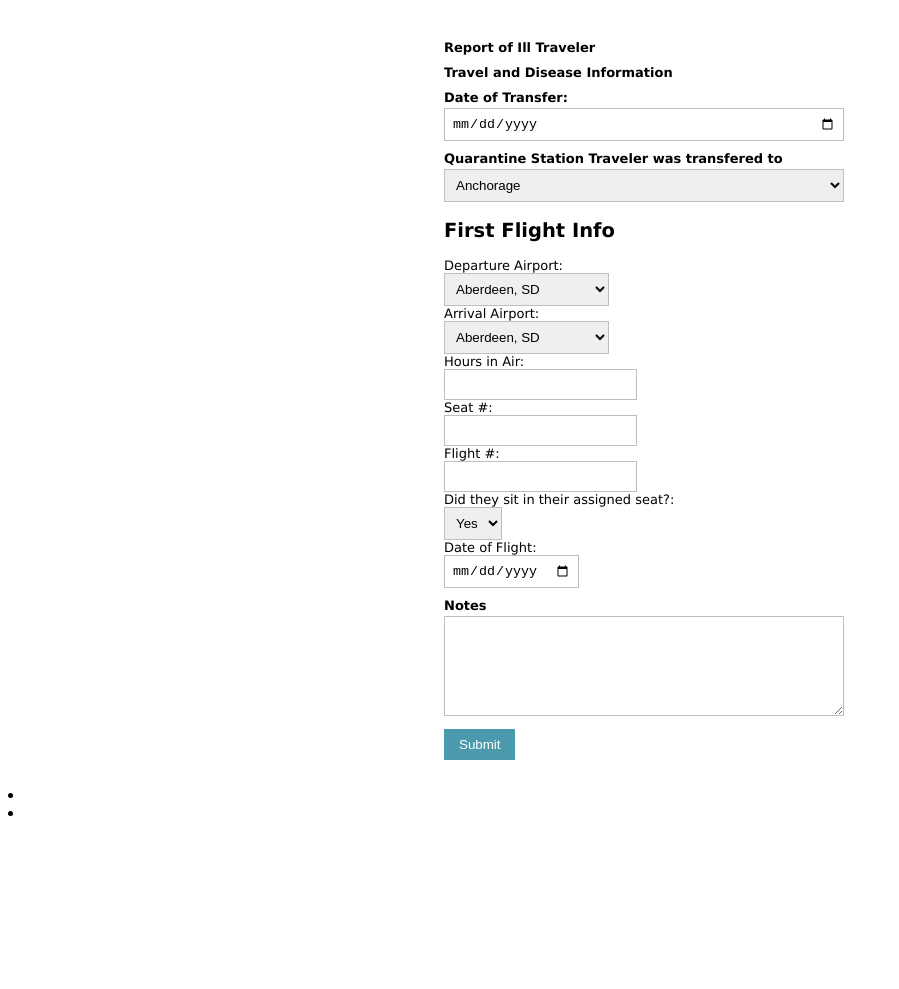
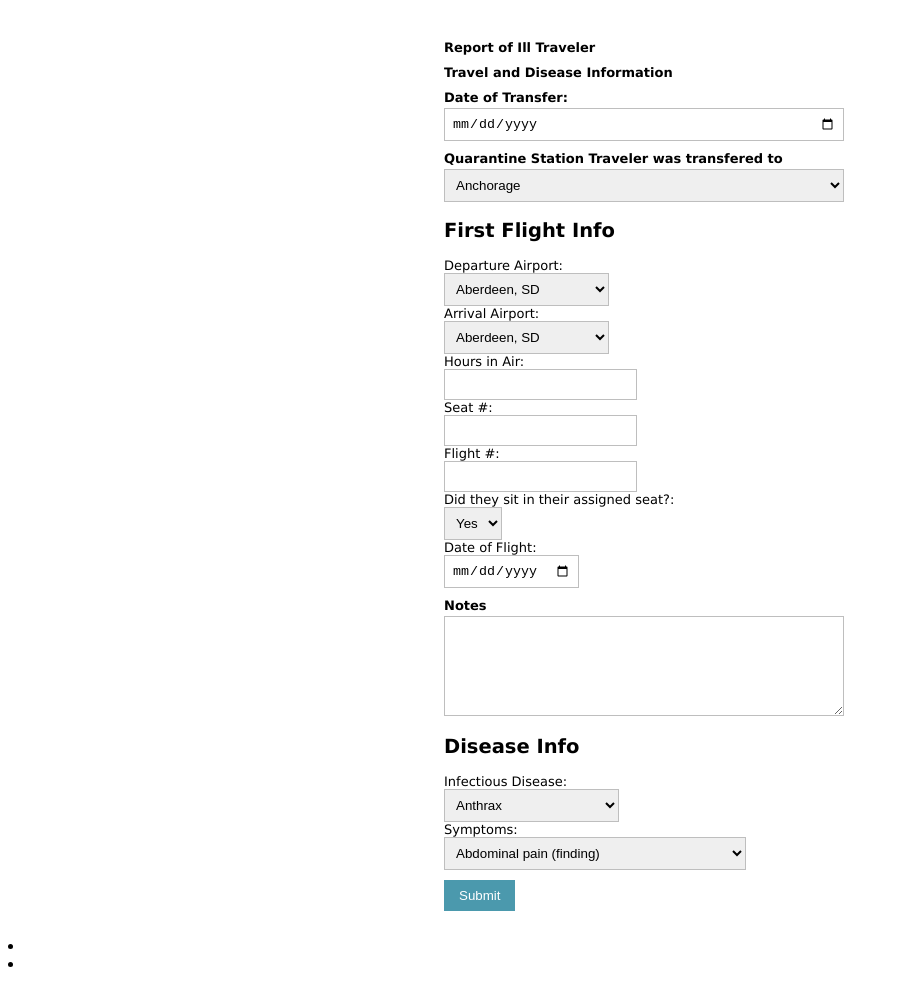
Before and after one commit to IllTraveler/stateSurveillanceSystem, a plain HTML site: page styleform.html in a window 1280 px wide. Shown: the whole page, without its empty margins (0-899 px from the left). Before the commit the page ends 838 px from the top, so only its background shows below. Drawn offline with Linux system fonts and the light colour scheme.

Commit message:
add disease and symptoms

```diff
--- a/styleform.html
+++ b/styleform.html
@@ -89,15 +89,23 @@
         </style>
    <script>
     function outputTravelerJson() {
-     var departure = document.getElementById('departure').value;
-     var departureText = document.getElementById('departure').textContent;
-         var arrival = document.getElementById('arrival').value;
-         var arrivalText = document.getElementById('arrival').textContent;
+        var e = document.getElementById("departure");
+        var departure = e.options[e.selectedIndex].value;
+        var departureText = e.options[e.selectedIndex].text;
+        var f = document.getElementById("arrival");
+        var arrival = f.options[f.selectedIndex].value;
+        var arrivalText = f.options[f.selectedIndex].text;
          var flightHours = document.getElementById('flightHours').value;
          var seatNumber = document.getElementById('seatNumber').value;
          var flightDate = document.getElementById('flightDate').value;
          var sitInSeat = document.getElementById('sitInSeat').value;
          var flightNumber = document.getElementById('flightNumber').value;
+         var g = document.getElementById("diseaseName");
+         var diseaseName = g.options[e.selectedIndex].value;
+         var diseaseText = g.options[e.selectedIndex].text;
+         var h = document.getElementById("sym1");
+         var sym1Name = g.options[h.selectedIndex].value;
+         var sym1Text = g.options[h.selectedIndex].text;
          var data = {
              "resourceType" : "Composition",
              "id" : "ReportOfIllTravelerExample",
@@ -146,6 +154,27 @@
                      {
                      "url" : "airline",
                      "valueString" : "United"
+                     },
+                     {
+                     "url" : "infectious-disease-name",
+                     "valueCodeableConcept" : {
+                         "coding" : [
+                         {
+                             "code" : diseaseName,
+                             "display" : diseaseText
+                         }
+                         ]
+                     }
+                     },{
+                     "url" : "symptoms",
+                     "valueCodeableConcept" : {
+                         "coding" : [
+                         {
+                             "code" : sym1Name,
+                             "display" : sym1Name
+                         }
+                         ]
+                     }
                      }
                  ],
                  "url" : "http://hl7.org/fhir/us/reportofilltraveler/StructureDefinition/flight-details"
@@ -471,6 +500,63 @@
         <label>Notes </label>
         <textarea name="notes" id="notes" class="field-long field-textarea"></textarea>
     </li>
+    <section>
+        <h2>Disease Info</h2>
+        Infectious Disease: <br>
+        <select name="Disease Name" id="diseaseName">
+            <option value="AN">Anthrax</option>
+            <option value="BO">Botulism</option>
+            <option value="CH">Cholera</option>
+            <option value="CO">Coronavirus</option>
+            <option value="DE">Dengue</option>
+            <option value="EB">Ebola</option>
+            <option value="GO">Gonorrhea</option>
+            <option value="ME">Measles</option>
+            <option value="MA">Malaria</option>
+            <option value="MB">Marburg</option>
+            <option value="MD">Meningococcal disease</option>
+            <option value="MP">Mpox</option>
+            <option value="RA">Rabies</option>
+            <option value="RU">Rubella</option>
+            <option value="SM">Smallpox</option>
+            <option value="SY">Syphillis</option>
+            <option value="TB">Tuberculosis</option>
+            <option value="YF">Yellow Fever</option>
+            <option value="ZK">Zika</option>
+            <option value="WN">West Nile</option>
+        </select><br>
+        Symptoms: <br>
+        <select name="symptom1" id="sym1">
+            <option value='21522001'>Abdominal pain (finding)</option>
+            <option value='419284004'>Altered mental status (finding)</option>
+            <option value='29857009'>Chest pain (finding)</option>
+            <option value='43724002'>Chill (finding)</option>
+            <option value='40917007'>Clouded consciousness (finding)</option>
+            <option value='49727002'>Cough (finding)</option>
+            <option value='3415004'>Cyanosis (finding)</option>
+            <option value='62315008'>Diarrhea (finding)</option>
+            <option value='230145002'>Difficulty breathing (finding)</option>
+            <option value='271782001'>Drowsy (finding)</option>
+            <option value='267036007'>Dyspnea (finding)</option>
+            <option value='84229001'>Fatigue (finding)</option>
+            <option value='103001002'>Feeling feverish (finding)</option>
+            <option value='426000000'>Fever greater than 100.4 Fahrenheit (finding)</option>
+            <option value='300359004'>Finding of vomiting</option>
+            <option value='25064002'>Headache (finding)</option>
+            <option value='77692006'>Hypersomnia (disorder)</option>
+            <option value='44169009'>Loss of sense of smell (finding)</option>
+            <option value='36955009'>Loss of taste (finding)</option>
+            <option value='68962001'>Muscle pain (finding)</option>
+            <option value='64531003'>Nasal discharge (finding)</option>
+            <option value='422587007'>Nausea (finding)</option>
+            <option value='OTH'>other</option>
+            <option value='162397003'>Pain in throat (finding)</option>
+            <option value='38880002'>Rigor (finding)</option>
+            <option value='23924001'>Tight chest (finding)</option>
+            <option value='UNK'>Unknown</option>
+            <option value='56018004'>Wheezing (finding)</option>
+        </select><br>
+    </section>
     <li>
         <input type="submit" value="Submit" />
     </li>
```
